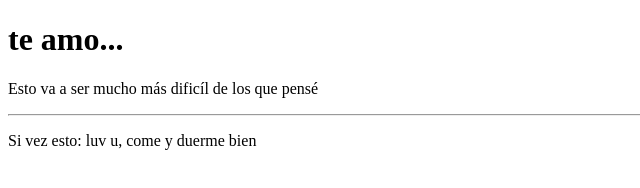
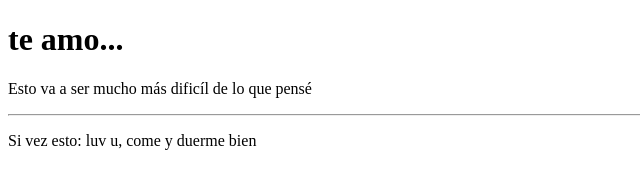
Before and after one commit to VanessaCC44/dedicatoria, a plain HTML site: page index.html in a window 1280 px wide. Shown: the full height of the page, 0-640 px from the left. Drawn offline with Linux system fonts and the light colour scheme.

Commit message:
Update index.html

```diff
--- a/index.html
+++ b/index.html
@@ -8,7 +8,7 @@
 </head>
 <body>
     <h1>te amo...</h1>
-    <p>Esto va a ser mucho más dificíl de los que pensé<p/>
+    <p>Esto va a ser mucho más dificíl de lo que pensé<p/>
     <hr/>
     <p>Si vez esto: luv u, come y duerme bien<p/>
 </body>
```
